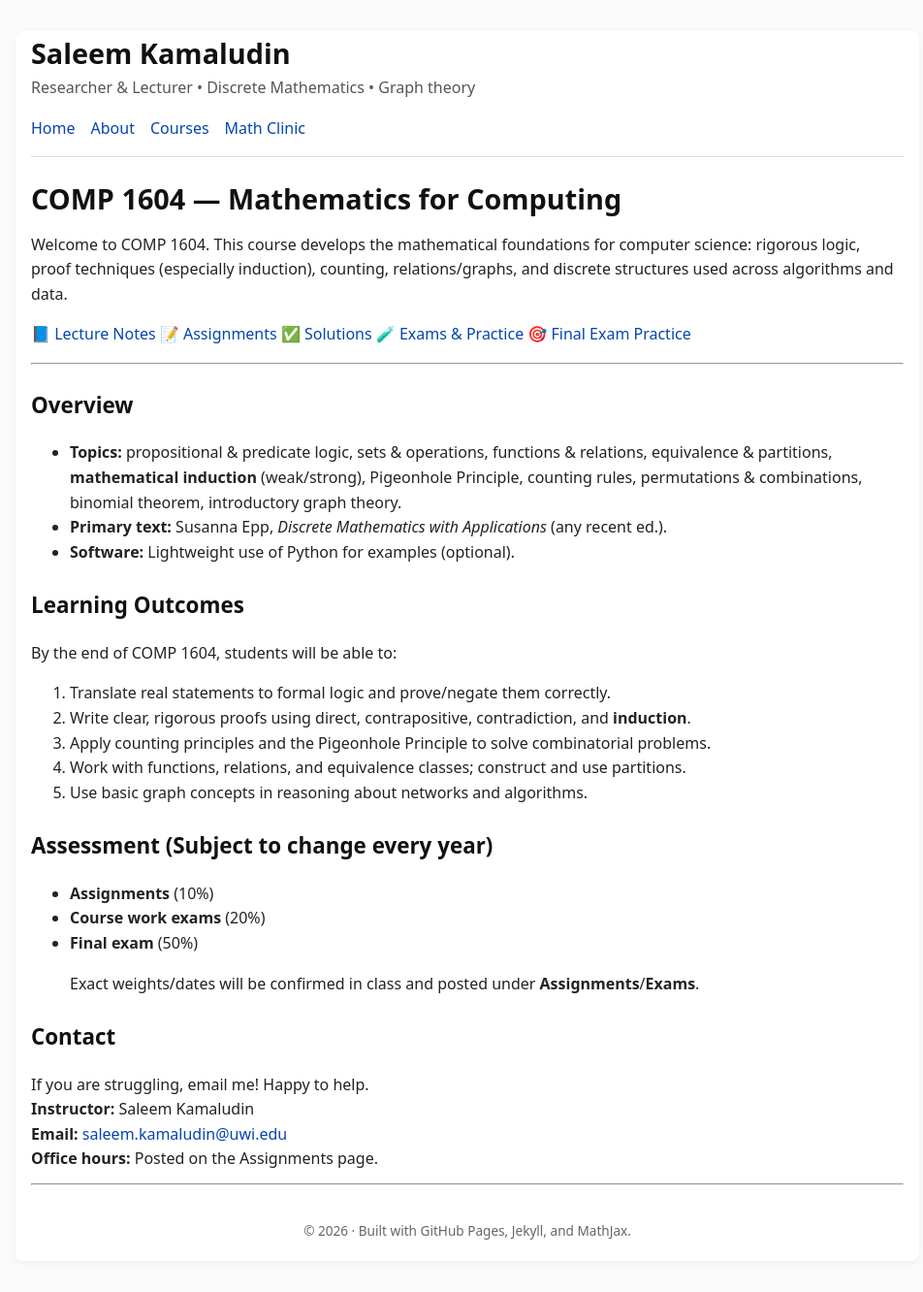
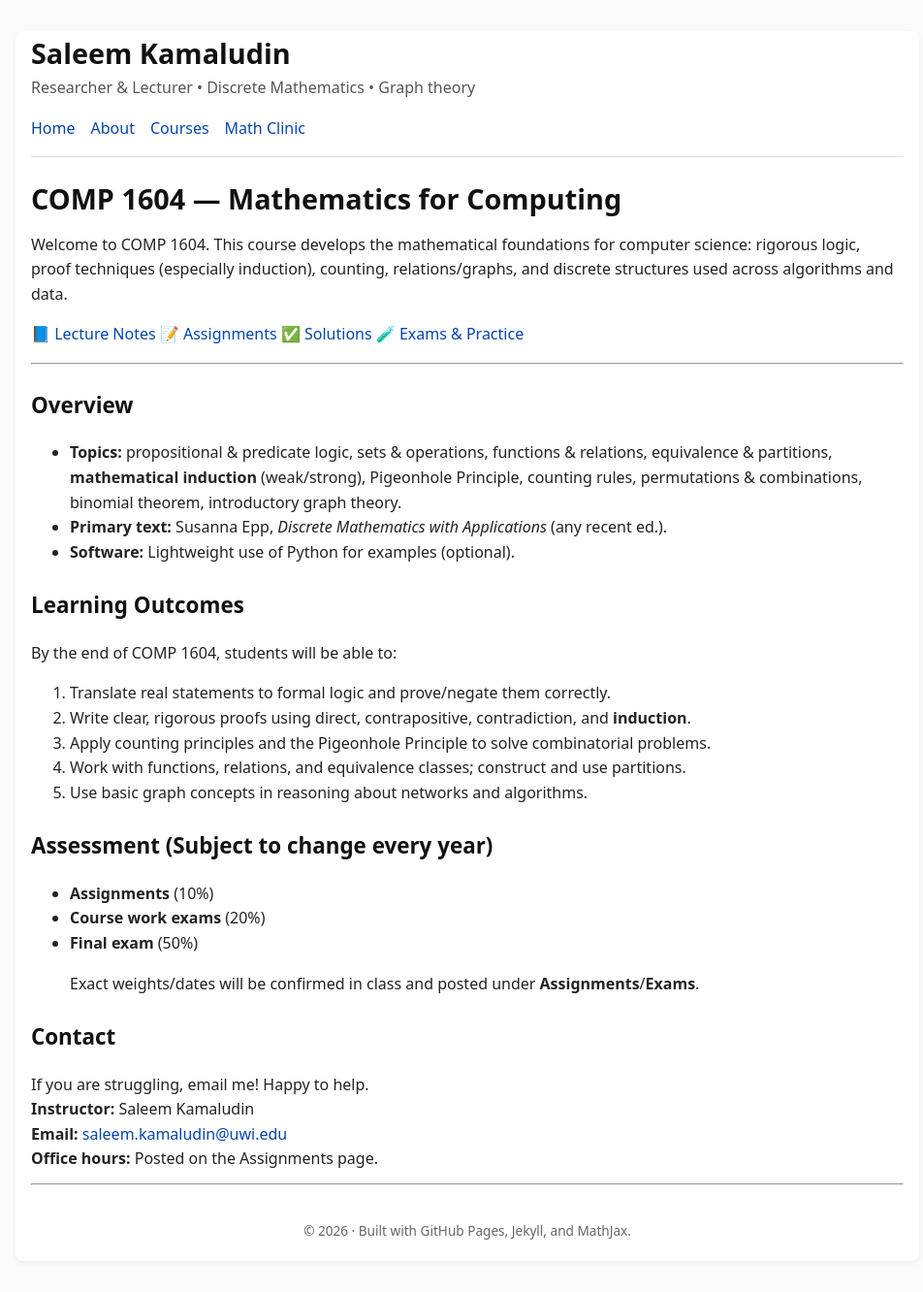
Before and after one commit to SaleemKamaludin/SaleemKamaludin.github.io, a Jekyll site: the page built from courses/comp1604.md, in a window 1280 px wide. Shown: the whole page at 97% size, without its empty margins (158-1110 px from the left). Built offline with Jekyll 4.4.1, drawn with Linux system fonts in a browser that asks for light colours.

Commit message:
Update comp1604.md

```diff
--- a/courses/comp1604.md
+++ b/courses/comp1604.md
@@ -14,7 +14,7 @@ Welcome to COMP 1604. This course develops the mathematical foundations for comp
   <a class="btn" href="{{ '/courses/comp1604/assignments/' | relative_url }}">📝 Assignments</a>
   <a class="btn" href="{{ '/courses/comp1604/solutions/'   | relative_url }}">✅ Solutions</a>
   <a class="btn" href="{{ '/courses/comp1604/exams/'       | relative_url }}">🧪 Exams & Practice</a>
-  <a class="btn" href="{{ '/courses/comp1604/final-exam-practice/' | relative_url }}">🎯 Final Exam Practice</a>
+ <!-- <a class="btn" href="{{ '/courses/comp1604/final-exam-practice/' | relative_url }}">🎯 Final Exam Practice</a> -->
 </div>
 
 ---
```
